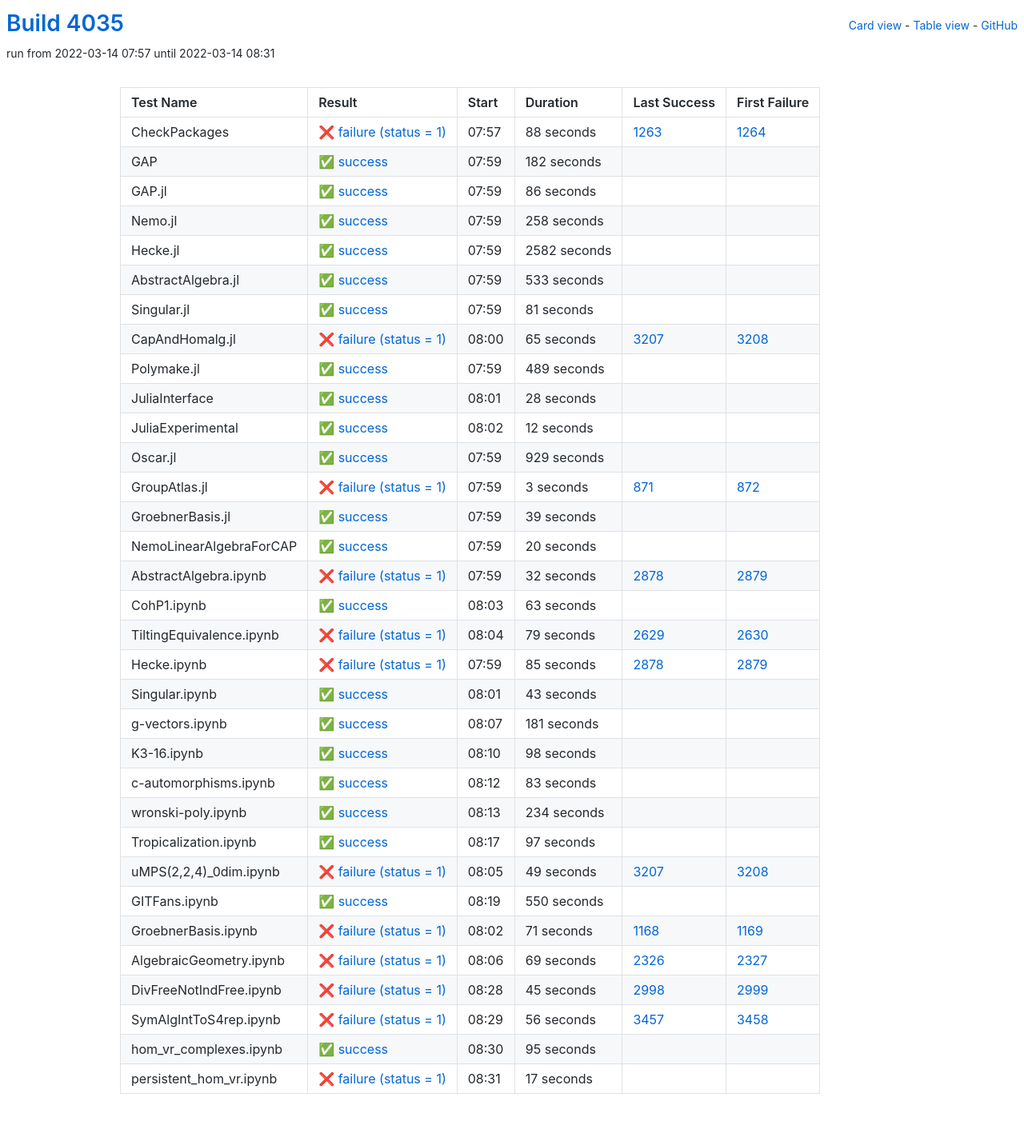
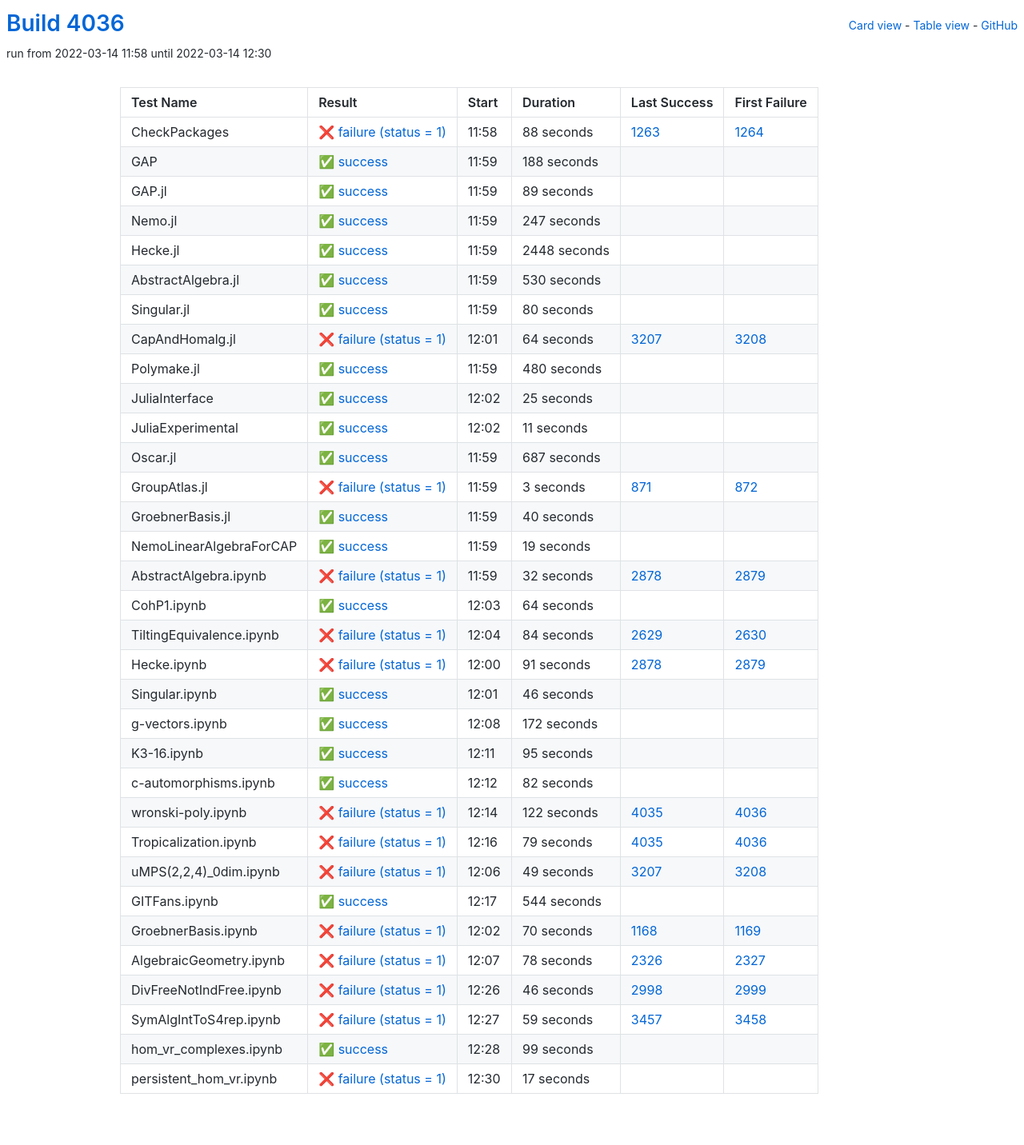
Before and after one commit to oscar-system/oscar-ci-status-stable, a Jekyll site: the page built from table.html, in a window 1280 px wide. Shown: the whole page at 80% size. Built offline with Jekyll 4.4.1, drawn with Linux system fonts in a browser that asks for light colours.

Commit message:
Build #4036

```diff
--- a/_data/ci.yml
+++ b/_data/ci.yml
@@ -1,6 +1,6 @@
 ---
-build: 4035
-build_url: https://oscarci.mathematik.uni-kl.de/job/oscar-stable/4035/
+build: 4036
+build_url: https://oscarci.mathematik.uni-kl.de/job/oscar-stable/4036/
 job: oscar-stable
 organization: oscar-system
 repo: oscar-ci-status-stable
@@ -8,8 +8,8 @@ repourl: https://github.com/oscar-system/oscar-ci-status-stable
 tests:
 - name: CheckPackages
   id: checkpackages
-  log: https://oscarci.mathematik.uni-kl.de/job/oscar-stable/4035/artifact/logs/build-4035/CheckPackages.log
-  start: 2022-03-14 07:57
+  log: https://oscarci.mathematik.uni-kl.de/job/oscar-stable/4036/artifact/logs/build-4036/CheckPackages.log
+  start: 2022-03-14 11:58
   success: false
   exitcode: 1
   status: failure
@@ -20,140 +20,140 @@ tests:
   first_failure_url: https://oscarci.mathematik.uni-kl.de/job/oscar-stable/1264/
 - name: GAP
   id: gap
-  log: https://oscarci.mathematik.uni-kl.de/job/oscar-stable/4035/artifact/logs/build-4035/GAP.log
-  start: 2022-03-14 07:59
+  log: https://oscarci.mathematik.uni-kl.de/job/oscar-stable/4036/artifact/logs/build-4036/GAP.log
+  start: 2022-03-14 11:59
   success: true
   exitcode: 0
   status: success
-  duration: 182
+  duration: 188
   last_success: false
   last_success_url:
   first_failure: false
   first_failure_url:
 - name: GAP.jl
   id: gap-jl
-  log: https://oscarci.mathematik.uni-kl.de/job/oscar-stable/4035/artifact/logs/build-4035/GAP.jl.log
-  start: 2022-03-14 07:59
+  log: https://oscarci.mathematik.uni-kl.de/job/oscar-stable/4036/artifact/logs/build-4036/GAP.jl.log
+  start: 2022-03-14 11:59
   success: true
   exitcode: 0
   status: success
-  duration: 86
+  duration: 89
   last_success: false
   last_success_url:
   first_failure: false
   first_failure_url:
 - name: Nemo.jl
   id: nemo-jl
-  log: https://oscarci.mathematik.uni-kl.de/job/oscar-stable/4035/artifact/logs/build-4035/Nemo.jl.log
-  start: 2022-03-14 07:59
+  log: https://oscarci.mathematik.uni-kl.de/job/oscar-stable/4036/artifact/logs/build-4036/Nemo.jl.log
+  start: 2022-03-14 11:59
   success: true
   exitcode: 0
   status: success
-  duration: 258
+  duration: 247
   last_success: false
   last_success_url:
   first_failure: false
   first_failure_url:
 - name: Hecke.jl
   id: hecke-jl
-  log: https://oscarci.mathematik.uni-kl.de/job/oscar-stable/4035/artifact/logs/build-4035/Hecke.jl.log
-  start: 2022-03-14 07:59
+  log: https://oscarci.mathematik.uni-kl.de/job/oscar-stable/4036/artifact/logs/build-4036/Hecke.jl.log
+  start: 2022-03-14 11:59
   success: true
   exitcode: 0
   status: success
-  duration: 2582
+  duration: 2448
   last_success: false
   last_success_url:
   first_failure: false
   first_failure_url:
 - name: AbstractAlgebra.jl
   id: abstractalgebra-jl
-  log: https://oscarci.mathematik.uni-kl.de/job/oscar-stable/4035/artifact/logs/build-4035/AbstractAlgebra.jl.log
-  start: 2022-03-14 07:59
+  log: https://oscarci.mathematik.uni-kl.de/job/oscar-stable/4036/artifact/logs/build-4036/AbstractAlgebra.jl.log
+  start: 2022-03-14 11:59
   success: true
   exitcode: 0
   status: success
-  duration: 533
+  duration: 530
   last_success: false
   last_success_url:
   first_failure: false
   first_failure_url:
 - name: Singular.jl
   id: singular-jl
-  log: https://oscarci.mathematik.uni-kl.de/job/oscar-stable/4035/artifact/logs/build-4035/Singular.jl.log
-  start: 2022-03-14 07:59
+  log: https://oscarci.mathematik.uni-kl.de/job/oscar-stable/4036/artifact/logs/build-4036/Singular.jl.log
+  start: 2022-03-14 11:59
   success: true
   exitcode: 0
   status: success
-  duration: 81
+  duration: 80
   last_success: false
   last_success_url:
   first_failure: false
   first_failure_url:
 - name: CapAndHomalg.jl
   id: capandhomalg-jl
-  log: https://oscarci.mathematik.uni-kl.de/job/oscar-stable/4035/artifact/logs/build-4035/CapAndHomalg.jl.log
-  start: 2022-03-14 08:00
+  log: https://oscarci.mathematik.uni-kl.de/job/oscar-stable/4036/artifact/logs/build-4036/CapAndHomalg.jl.log
+  start: 2022-03-14 12:01
   success: false
   exitcode: 1
   status: failure
-  duration: 65
+  duration: 64
   last_success: 3207
   last_success_url: https://oscarci.mathematik.uni-kl.de/job/oscar-stable/3207/
   first_failure: 3208
   first_failure_url: https://oscarci.mathematik.uni-kl.de/job/oscar-stable/3208/
 - name: Polymake.jl
   id: polymake-jl
-  log: https://oscarci.mathematik.uni-kl.de/job/oscar-stable/4035/artifact/logs/build-4035/Polymake.jl.log
-  start: 2022-03-14 07:59
+  log: https://oscarci.mathematik.uni-kl.de/job/oscar-stable/4036/artifact/logs/build-4036/Polymake.jl.log
+  start: 2022-03-14 11:59
   success: true
   exitcode: 0
   status: success
-  duration: 489
+  duration: 480
   last_success: false
   last_success_url:
   first_failure: false
   first_failure_url:
 - name: JuliaInterface
   id: juliainterface
-  log: https://oscarci.mathematik.uni-kl.de/job/oscar-stable/4035/artifact/logs/build-4035/JuliaInterface.log
-  start: 2022-03-14 08:01
+  log: https://oscarci.mathematik.uni-kl.de/job/oscar-stable/4036/artifact/logs/build-4036/JuliaInterface.log
+  start: 2022-03-14 12:02
   success: true
   exitcode: 0
   status: success
-  duration: 28
+  duration: 25
   last_success: false
   last_success_url:
   first_failure: false
   first_failure_url:
 - name: JuliaExperimental
   id: juliaexperimental
-  log: https://oscarci.mathematik.uni-kl.de/job/oscar-stable/4035/artifact/logs/build-4035/JuliaExperimental.log
-  start: 2022-03-14 08:02
+  log: https://oscarci.mathematik.uni-kl.de/job/oscar-stable/4036/artifact/logs/build-4036/JuliaExperimental.log
+  start: 2022-03-14 12:02
   success: true
   exitcode: 0
   status: success
-  duration: 12
+  duration: 11
   last_success: false
   last_success_url:
   first_failure: false
   first_failure_url:
 - name: Oscar.jl
   id: oscar-jl
-  log: https://oscarci.mathematik.uni-kl.de/job/oscar-stable/4035/artifact/logs/build-4035/Oscar.jl.log
-  start: 2022-03-14 07:59
+  log: https://oscarci.mathematik.uni-kl.de/job/oscar-stable/4036/artifact/logs/build-4036/Oscar.jl.log
+  start: 2022-03-14 11:59
   success: true
   exitcode: 0
   status: success
-  duration: 929
+  duration: 687
   last_success: false
   last_success_url:
   first_failure: false
   first_failure_url:
 - name: GroupAtlas.jl
   id: groupatlas-jl
-  log: https://oscarci.mathematik.uni-kl.de/job/oscar-stable/4035/artifact/logs/build-4035/GroupAtlas.jl.log
-  start: 2022-03-14 07:59
+  log: https://oscarci.mathematik.uni-kl.de/job/oscar-stable/4036/artifact/logs/build-4036/GroupAtlas.jl.log
+  start: 2022-03-14 11:59
   success: false
   exitcode: 1
   status: failure
@@ -164,32 +164,32 @@ tests:
   first_failure_url: https://oscarci.mathematik.uni-kl.de/job/oscar-stable/872/
 - name: GroebnerBasis.jl
   id: groebnerbasis-jl
-  log: https://oscarci.mathematik.uni-kl.de/job/oscar-stable/4035/artifact/logs/build-4035/GroebnerBasis.jl.log
-  start: 2022-03-14 07:59
+  log: https://oscarci.mathematik.uni-kl.de/job/oscar-stable/4036/artifact/logs/build-4036/GroebnerBasis.jl.log
+  start: 2022-03-14 11:59
   success: true
   exitcode: 0
   status: success
-  duration: 39
+  duration: 40
   last_success: false
   last_success_url:
   first_failure: false
   first_failure_url:
 - name: NemoLinearAlgebraForCAP
   id: nemolinearalgebraforcap
-  log: https://oscarci.mathematik.uni-kl.de/job/oscar-stable/4035/artifact/logs/build-4035/NemoLinearAlgebraForCAP.log
-  start: 2022-03-14 07:59
+  log: https://oscarci.mathematik.uni-kl.de/job/oscar-stable/4036/artifact/logs/build-4036/NemoLinearAlgebraForCAP.log
+  start: 2022-03-14 11:59
   success: true
   exitcode: 0
   status: success
-  duration: 20
+  duration: 19
   last_success: false
   last_success_url:
   first_failure: false
   first_failure_url:
 - name: AbstractAlgebra.ipynb
   id: abstractalgebra-ipynb
-  log: https://oscarci.mathematik.uni-kl.de/job/oscar-stable/4035/artifact/logs/build-4035/AbstractAlgebra.ipynb.log
-  start: 2022-03-14 07:59
+  log: https://oscarci.mathematik.uni-kl.de/job/oscar-stable/4036/artifact/logs/build-4036/AbstractAlgebra.ipynb.log
+  start: 2022-03-14 11:59
   success: false
   exitcode: 1
   status: failure
@@ -200,116 +200,116 @@ tests:
   first_failure_url: https://oscarci.mathematik.uni-kl.de/job/oscar-stable/2879/
 - name: CohP1.ipynb
   id: cohp1-ipynb
-  log: https://oscarci.mathematik.uni-kl.de/job/oscar-stable/4035/artifact/logs/build-4035/CohP1.ipynb.log
-  start: 2022-03-14 08:03
+  log: https://oscarci.mathematik.uni-kl.de/job/oscar-stable/4036/artifact/logs/build-4036/CohP1.ipynb.log
+  start: 2022-03-14 12:03
   success: true
   exitcode: 0
   status: success
-  duration: 63
+  duration: 64
   last_success: false
   last_success_url:
   first_failure: false
   first_failure_url:
 - name: TiltingEquivalence.ipynb
   id: tiltingequivalence-ipynb
-  log: https://oscarci.mathematik.uni-kl.de/job/oscar-stable/4035/artifact/logs/build-4035/TiltingEquivalence.ipynb.log
-  start: 2022-03-14 08:04
+  log: https://oscarci.mathematik.uni-kl.de/job/oscar-stable/4036/artifact/logs/build-4036/TiltingEquivalence.ipynb.log
+  start: 2022-03-14 12:04
   success: false
   exitcode: 1
   status: failure
-  duration: 79
+  duration: 84
   last_success: 2629
   last_success_url: https://oscarci.mathematik.uni-kl.de/job/oscar-stable/2629/
   first_failure: 2630
   first_failure_url: https://oscarci.mathematik.uni-kl.de/job/oscar-stable/2630/
 - name: Hecke.ipynb
   id: hecke-ipynb
-  log: https://oscarci.mathematik.uni-kl.de/job/oscar-stable/4035/artifact/logs/build-4035/Hecke.ipynb.log
-  start: 2022-03-14 07:59
+  log: https://oscarci.mathematik.uni-kl.de/job/oscar-stable/4036/artifact/logs/build-4036/Hecke.ipynb.log
+  start: 2022-03-14 12:00
   success: false
   exitcode: 1
   status: failure
-  duration: 85
+  duration: 91
   last_success: 2878
   last_success_url: https://oscarci.mathematik.uni-kl.de/job/oscar-stable/2878/
   first_failure: 2879
   first_failure_url: https://oscarci.mathematik.uni-kl.de/job/oscar-stable/2879/
 - name: Singular.ipynb
   id: singular-ipynb
-  log: https://oscarci.mathematik.uni-kl.de/job/oscar-stable/4035/artifact/logs/build-4035/Singular.ipynb.log
-  start: 2022-03-14 08:01
+  log: https://oscarci.mathematik.uni-kl.de/job/oscar-stable/4036/artifact/logs/build-4036/Singular.ipynb.log
+  start: 2022-03-14 12:01
   success: true
   exitcode: 0
   status: success
-  duration: 43
+  duration: 46
   last_success: false
   last_success_url:
   first_failure: false
   first_failure_url:
 - name: g-vectors.ipynb
   id: g-vectors-ipynb
-  log: https://oscarci.mathematik.uni-kl.de/job/oscar-stable/4035/artifact/logs/build-4035/g-vectors.ipynb.log
-  start: 2022-03-14 08:07
+  log: https://oscarci.mathematik.uni-kl.de/job/oscar-stable/4036/artifact/logs/build-4036/g-vectors.ipynb.log
+  start: 2022-03-14 12:08
   success: true
   exitcode: 0
   status: success
-  duration: 181
+  duration: 172
   last_success: false
   last_success_url:
   first_failure: false
   first_failure_url:
 - name: K3-16.ipynb
   id: k3-16-ipynb
-  log: https://oscarci.mathematik.uni-kl.de/job/oscar-stable/4035/artifact/logs/build-4035/K3-16.ipynb.log
-  start: 2022-03-14 08:10
+  log: https://oscarci.mathematik.uni-kl.de/job/oscar-stable/4036/artifact/logs/build-4036/K3-16.ipynb.log
+  start: 2022-03-14 12:11
   success: true
   exitcode: 0
   status: success
-  duration: 98
+  duration: 95
   last_success: false
   last_success_url:
   first_failure: false
   first_failure_url:
 - name: c-automorphisms.ipynb
   id: c-automorphisms-ipynb
-  log: https://oscarci.mathematik.uni-kl.de/job/oscar-stable/4035/artifact/logs/build-4035/c-automorphisms.ipynb.log
-  start: 2022-03-14 08:12
+  log: https://oscarci.mathematik.uni-kl.de/job/oscar-stable/4036/artifact/logs/build-4036/c-automorphisms.ipynb.log
+  start: 2022-03-14 12:12
   success: true
   exitcode: 0
   status: success
-  duration: 83
+  duration: 82
   last_success: false
   last_success_url:
   first_failure: false
   first_failure_url:
 - name: wronski-poly.ipynb
   id: wronski-poly-ipynb
-  log: https://oscarci.mathematik.uni-kl.de/job/oscar-stable/4035/artifact/logs/build-4035/wronski-poly.ipynb.log
-  start: 2022-03-14 08:13
-  success: true
-  exitcode: 0
-  status: success
-  duration: 234
-  last_success: false
-  last_success_url:
-  first_failure: false
-  first_failure_url:
+  log: https://oscarci.mathematik.uni-kl.de/job/oscar-stable/4036/artifact/logs/build-4036/wronski-poly.ipynb.log
+  start: 2022-03-14 12:14
+  success: false
+  exitcode: 1
+  status: failure
+  duration: 122
+  last_success: 4035
+  last_success_url: https://oscarci.mathematik.uni-kl.de/job/oscar-stable/4035/
+  first_failure: 4036
+  first_failure_url: https://oscarci.mathematik.uni-kl.de/job/oscar-stable/4036/
 - name: Tropicalization.ipynb
   id: tropicalization-ipynb
-  log: https://oscarci.mathematik.uni-kl.de/job/oscar-stable/4035/artifact/logs/build-4035/Tropicalization.ipynb.log
-  start: 2022-03-14 08:17
-  success: true
-  exitcode: 0
-  status: success
-  duration: 97
-  last_success: false
-  last_success_url:
-  first_failure: false
-  first_failure_url:
+  log: https://oscarci.mathematik.uni-kl.de/job/oscar-stable/4036/artifact/logs/build-4036/Tropicalization.ipynb.log
+  start: 2022-03-14 12:16
+  success: false
+  exitcode: 1
+  status: failure
+  duration: 79
+  last_success: 4035
+  last_success_url: https://oscarci.mathematik.uni-kl.de/job/oscar-stable/4035/
+  first_failure: 4036
+  first_failure_url: https://oscarci.mathematik.uni-kl.de/job/oscar-stable/4036/
 - name: uMPS(2,2,4)_0dim.ipynb
   id: umps-2-2-4-0dim-ipynb
-  log: https://oscarci.mathematik.uni-kl.de/job/oscar-stable/4035/artifact/logs/build-4035/uMPS-2-2-4-_0dim.ipynb.log
-  start: 2022-03-14 08:05
+  log: https://oscarci.mathematik.uni-kl.de/job/oscar-stable/4036/artifact/logs/build-4036/uMPS-2-2-4-_0dim.ipynb.log
+  start: 2022-03-14 12:06
   success: false
   exitcode: 1
   status: failure
@@ -320,80 +320,80 @@ tests:
   first_failure_url: https://oscarci.mathematik.uni-kl.de/job/oscar-stable/3208/
 - name: GITFans.ipynb
   id: gitfans-ipynb
-  log: https://oscarci.mathematik.uni-kl.de/job/oscar-stable/4035/artifact/logs/build-4035/GITFans.ipynb.log
-  start: 2022-03-14 08:19
+  log: https://oscarci.mathematik.uni-kl.de/job/oscar-stable/4036/artifact/logs/build-4036/GITFans.ipynb.log
+  start: 2022-03-14 12:17
   success: true
   exitcode: 0
   status: success
-  duration: 550
+  duration: 544
   last_success: false
   last_success_url:
   first_failure: false
   first_failure_url:
 - name: GroebnerBasis.ipynb
   id: groebnerbasis-ipynb
-  log: https://oscarci.mathematik.uni-kl.de/job/oscar-stable/4035/artifact/logs/build-4035/GroebnerBasis.ipynb.log
-  start: 2022-03-14 08:02
+  log: https://oscarci.mathematik.uni-kl.de/job/oscar-stable/4036/artifact/logs/build-4036/GroebnerBasis.ipynb.log
+  start: 2022-03-14 12:02
   success: false
   exitcode: 1
   status: failure
-  duration: 71
+  duration: 70
   last_success: 1168
   last_success_url: https://oscarci.mathematik.uni-kl.de/job/oscar-stable/1168/
   first_failure: 1169
   first_failure_url: https://oscarci.mathematik.uni-kl.de/job/oscar-stable/1169/
 - name: AlgebraicGeometry.ipynb
   id: algebraicgeometry-ipynb
-  log: https://oscarci.mathematik.uni-kl.de/job/oscar-stable/4035/artifact/logs/build-4035/AlgebraicGeometry.ipynb.log
-  start: 2022-03-14 08:06
+  log: https://oscarci.mathematik.uni-kl.de/job/oscar-stable/4036/artifact/logs/build-4036/AlgebraicGeometry.ipynb.log
+  start: 2022-03-14 12:07
   success: false
   exitcode: 1
   status: failure
-  duration: 69
+  duration: 78
   last_success: 2326
   last_success_url: https://oscarci.mathematik.uni-kl.de/job/oscar-stable/2326/
   first_failure: 2327
   first_failure_url: https://oscarci.mathematik.uni-kl.de/job/oscar-stable/2327/
 - name: DivFreeNotIndFree.ipynb
   id: divfreenotindfree-ipynb
-  log: https://oscarci.mathematik.uni-kl.de/job/oscar-stable/4035/artifact/logs/build-4035/DivFreeNotIndFree.ipynb.log
-  start: 2022-03-14 08:28
+  log: https://oscarci.mathematik.uni-kl.de/job/oscar-stable/4036/artifact/logs/build-4036/DivFreeNotIndFree.ipynb.log
+  start: 2022-03-14 12:26
   success: false
   exitcode: 1
   status: failure
-  duration: 45
+  duration: 46
   last_success: 2998
   last_success_url: https://oscarci.mathematik.uni-kl.de/job/oscar-stable/2998/
   first_failure: 2999
   first_failure_url: https://oscarci.mathematik.uni-kl.de/job/oscar-stable/2999/
 - name: SymAlgIntToS4rep.ipynb
   id: symalginttos4rep-ipynb
-  log: https://oscarci.mathematik.uni-kl.de/job/oscar-stable/4035/artifact/logs/build-4035/SymAlgIntToS4rep.ipynb.log
-  start: 2022-03-14 08:29
+  log: https://oscarci.mathematik.uni-kl.de/job/oscar-stable/4036/artifact/logs/build-4036/SymAlgIntToS4rep.ipynb.log
+  start: 2022-03-14 12:27
   success: false
   exitcode: 1
   status: failure
-  duration: 56
+  duration: 59
   last_success: 3457
   last_success_url: https://oscarci.mathematik.uni-kl.de/job/oscar-stable/3457/
   first_failure: 3458
   first_failure_url: https://oscarci.mathematik.uni-kl.de/job/oscar-stable/3458/
 - name: hom_vr_complexes.ipynb
   id: hom-vr-complexes-ipynb
-  log: https://oscarci.mathematik.uni-kl.de/job/oscar-stable/4035/artifact/logs/build-4035/hom_vr_complexes.ipynb.log
-  start: 2022-03-14 08:30
+  log: https://oscarci.mathematik.uni-kl.de/job/oscar-stable/4036/artifact/logs/build-4036/hom_vr_complexes.ipynb.log
+  start: 2022-03-14 12:28
   success: true
   exitcode: 0
   status: success
-  duration: 95
+  duration: 99
   last_success: false
   last_success_url:
   first_failure: false
   first_failure_url:
 - name: persistent_hom_vr.ipynb
   id: persistent-hom-vr-ipynb
-  log: https://oscarci.mathematik.uni-kl.de/job/oscar-stable/4035/artifact/logs/build-4035/persistent_hom_vr.ipynb.log
-  start: 2022-03-14 08:31
+  log: https://oscarci.mathematik.uni-kl.de/job/oscar-stable/4036/artifact/logs/build-4036/persistent_hom_vr.ipynb.log
+  start: 2022-03-14 12:30
   success: false
   exitcode: 1
   status: failure
```
Also changed, not shown: README.md.
